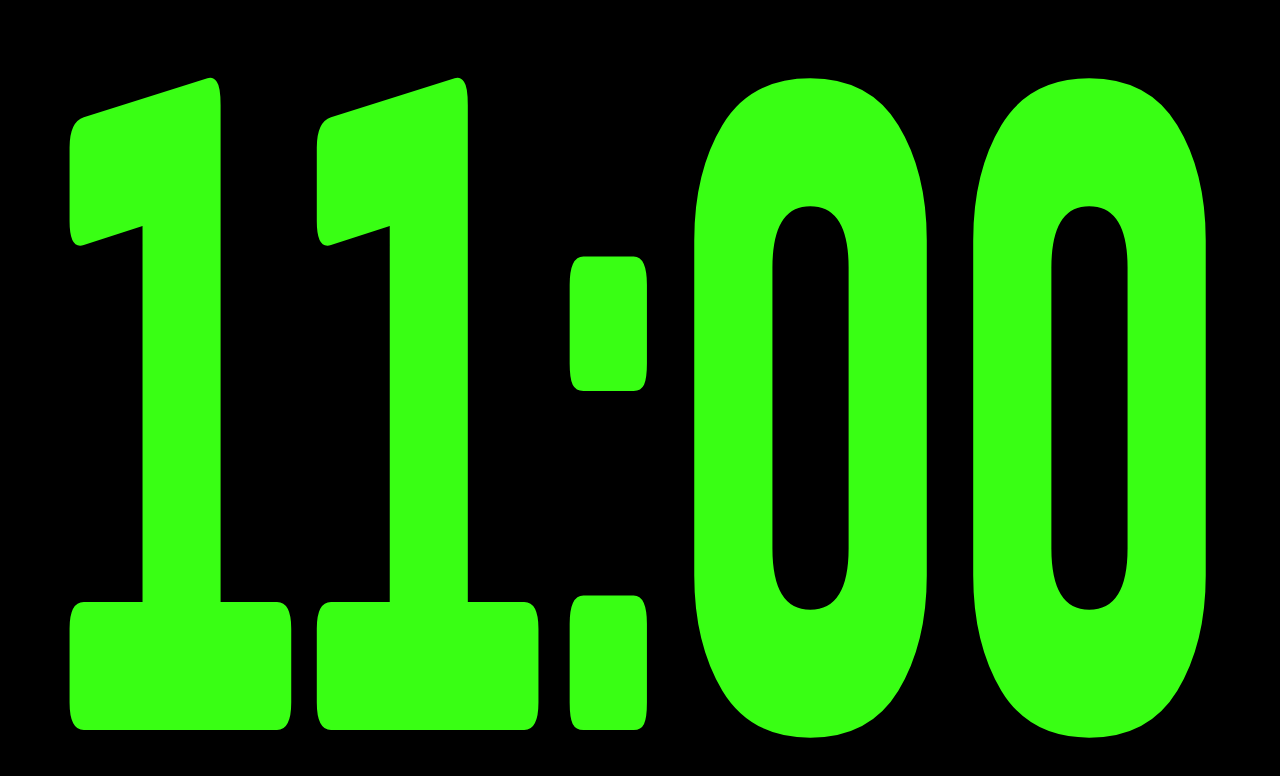
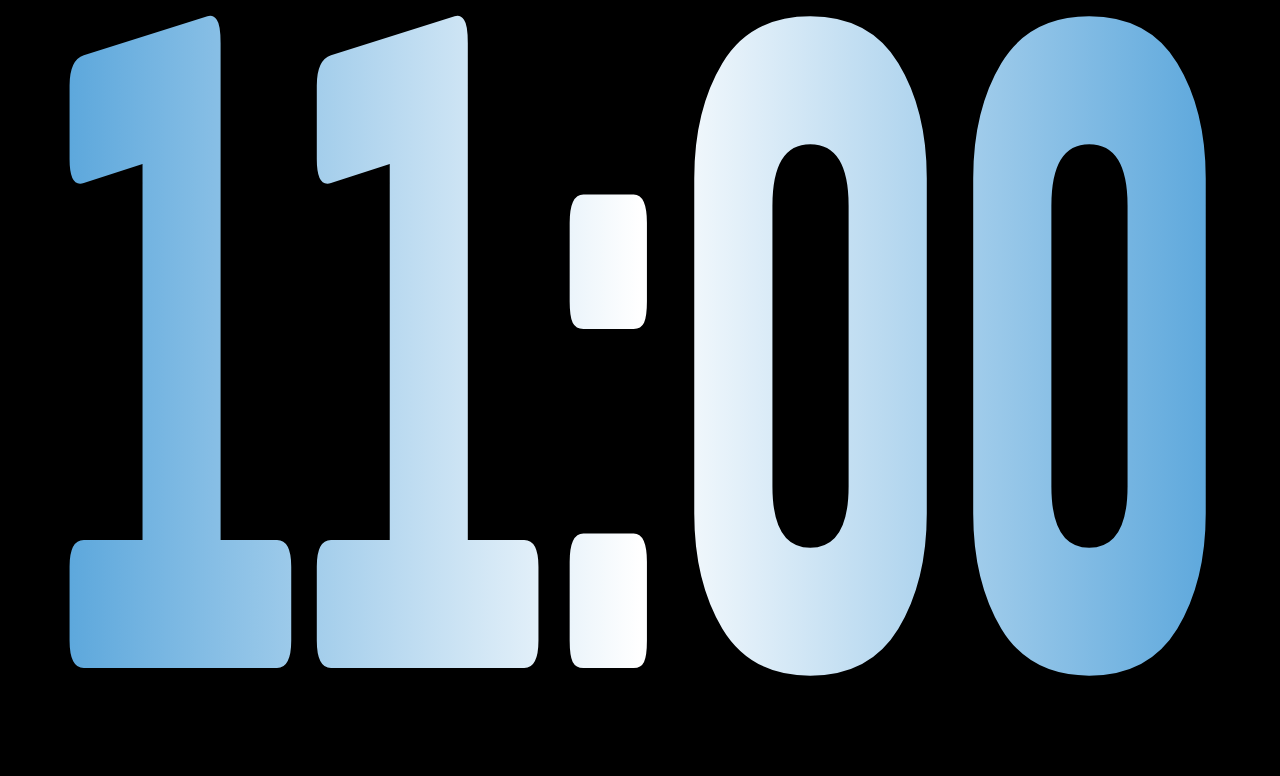
Before and after one commit to mackamacka/LEDClock, a plain HTML site: page index.html in a window 1280 px wide. Drawn offline with Linux system fonts and the light colour scheme.

Commit message:
Update index.html

```diff
--- a/index.html
+++ b/index.html
@@ -3,7 +3,7 @@
 <head>
     <title>Melbourne Time</title>
     <style>
-    @font-face {
+        @font-face {
             font-family: 'CustomFont';
             src: url('Marvel.ttf') format('TrueType');
             font-weight: normal;
@@ -15,27 +15,41 @@
             font-family: 'CustomFont', sans-serif;
             text-align: center;
             font-size: 2em;
-            margin: 0; /* Added to remove default margin */
+            margin: 0;
         }
 
         #melbourne-time {
             font-family: 'CustomFont', sans-serif;
             font-weight: bold;
             font-size: 37vw;
-            color: rgb(57, 255, 20);
             position: absolute;
-            top: 0; /* Adjusted to start from the top */
+            top: 83%;
             left: 50%;
-            transform: translate(-50%, 0) scaleY(2);
-            line-height: 1; /* Added to remove extra space */
-            height: 100vh; /* Added to set the height to the viewport height */
+            transform: translate(-50%, -50%) scaleY(2);
+            line-height: 1;
+            height: 100vh;
             display: flex;
-            align-items: center; /* Added to vertically center the time */
+            align-items: center;
+            overflow: hidden;
+            color: transparent; /* Set text color as transparent */
+        }
+
+        #melbourne-time::before {
+            content: attr(data-text);
+            background-image: linear-gradient(to right, rgb(88, 165, 219) 0%, rgb(255, 255, 255) 50%, rgb(88, 165, 219) 100%);
+            -webkit-background-clip: text;
+            -webkit-text-fill-color: transparent;
+            position: absolute;
+            width: 100%;
+            height: 100%;
+            top: 0;
+            left: 0;
+            z-index: -1;
         }
     </style>
 </head>
 <body>
-    <div id="melbourne-time">
+    <div id="melbourne-time" data-text="">
         <div id="logo"></div>
         <div id="time"></div>
     </div>
@@ -44,13 +58,14 @@
             const now = new Date();
             const options = {
                 timeZone: 'Australia/Melbourne',
-                hour12: true, // Set to true for 12-hour format
+                hour12: true,
                 hour: 'numeric',
                 minute: 'numeric'
             };
             const formattedTime = now.toLocaleTimeString([], options);
-            const timeWithoutPeriod = formattedTime.replace(/(AM|PM)/i, ''); // Remove AM/PM case-insensitively
+            const timeWithoutPeriod = formattedTime.replace(/(AM|PM)/i, '');
             document.getElementById('time').innerHTML = timeWithoutPeriod;
+            document.getElementById('melbourne-time').setAttribute('data-text', timeWithoutPeriod);
         }
 
         setInterval(melbourneTime, 1000);
```
